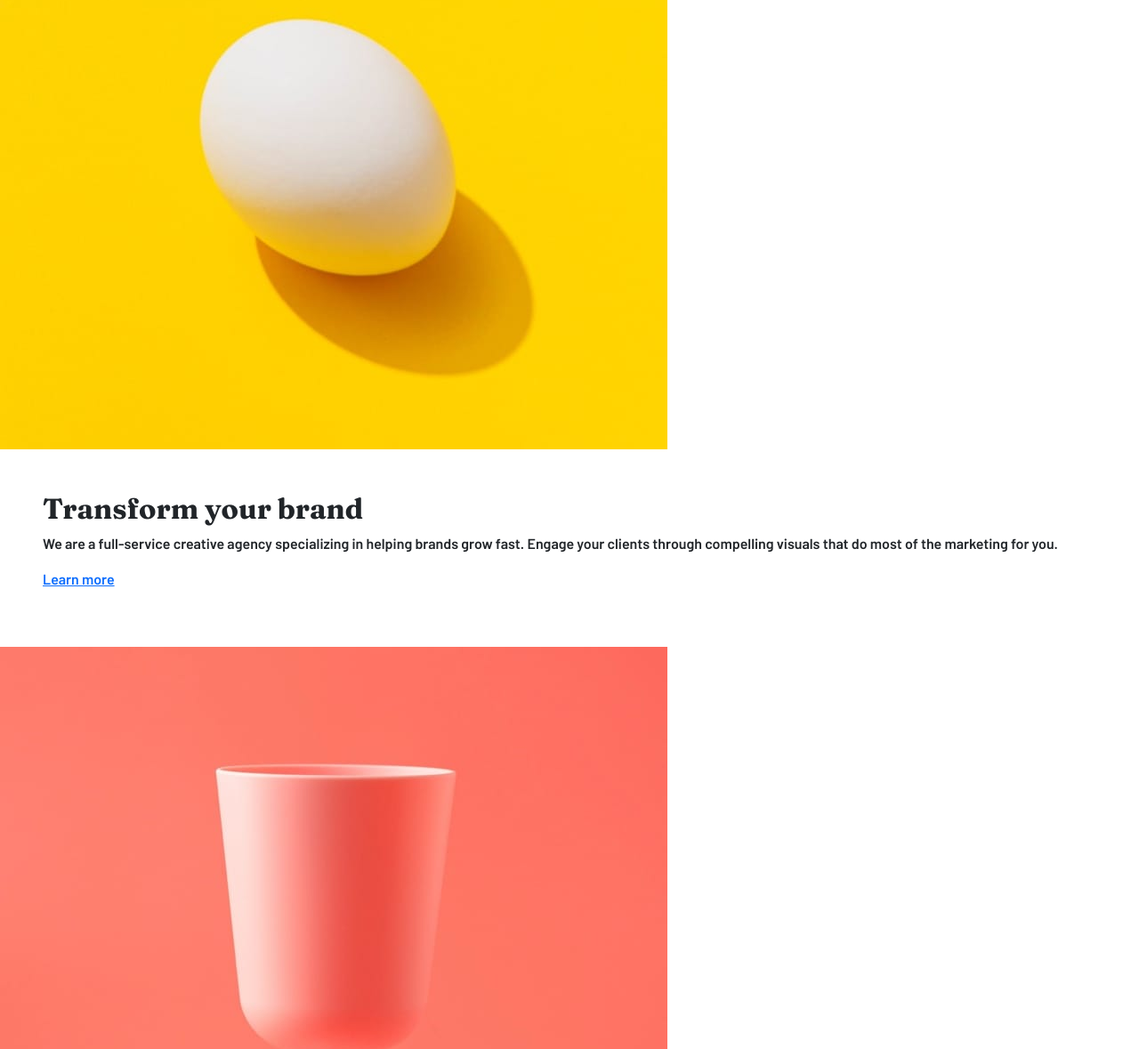
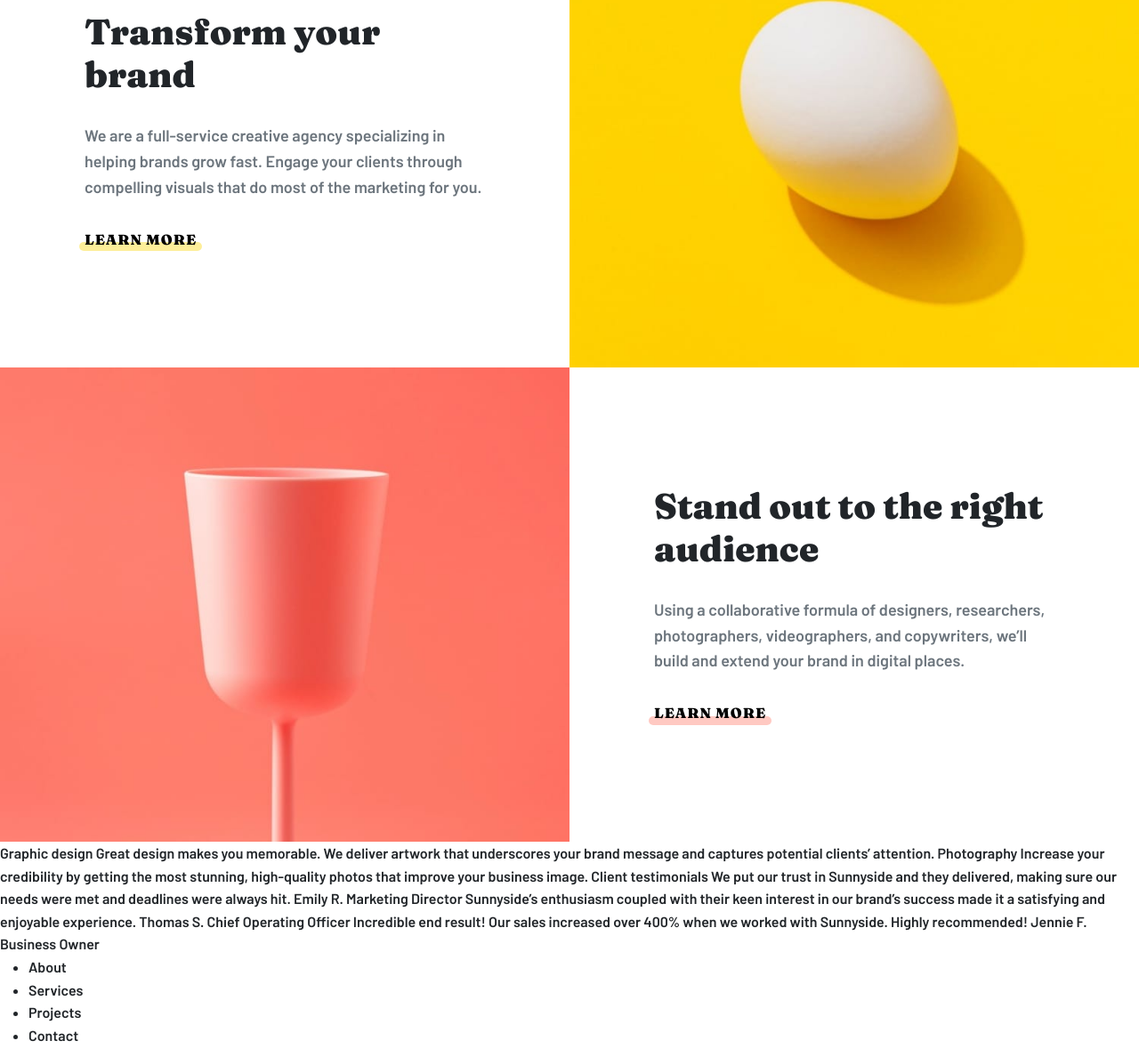
Before and after one commit to byronbyron/sunnyside-agency-landing-page, a website: page index.html in a window 1280 px wide. Shown: the part 839-2018 px from the top of the page at 89% size. Drawn offline with Linux system fonts and the light colour scheme.

Commit message:
Add styles for two column image content layout

```diff
--- a/index.html
+++ b/index.html
@@ -63,30 +63,50 @@
 
   <main>
     <section>
-      <div>
-        <img src="./images/mobile/image-transform.jpg" alt="" class="img-fluid">
-      </div>
+      <div class="row g-0">
+        <div class="col-lg-6 order-lg-2">
+          <img src="./images/mobile/image-transform.jpg" alt="" class="img-fluid w-100 h-100">
+        </div>
 
-      <div class="bg-white p-5">
-        <h2>Transform your brand</h2>
+        <div class="col-lg-6 bg-white order-lg-1">
+          <div class="p-10 text-center text-lg-start d-flex flex-column justify-content-center h-100">
+            <div class="col-inner">
+              <h2 class="mb-30">Transform your brand</h2>
 
-        <p>We are a full-service creative agency specializing in helping brands grow fast. Engage your clients through compelling visuals that do most of the marketing for you.</p>
+              <p class="text-muted text-md">We are a full-service creative agency specializing in helping brands grow fast. Engage your clients through compelling visuals that do most of the marketing for you.</p>
 
-        <p><a href="#">Learn more</a></p>
+              <p>
+                <a href="#" class="more-link">
+                  <span>Learn more</span>
+                </a>
+              </p>
+            </div>
+          </div>
+        </div>
       </div>
     </section>
 
     <section>
-      <div>
-        <img src="./images/mobile/image-stand-out.jpg" alt="" class="img-fluid">
-      </div>
+      <div class="row g-0">
+        <div class="col-lg-6">
+          <img src="./images/mobile/image-stand-out.jpg" alt="" class="img-fluid w-100">
+        </div>
 
-      <div>
-        <h2>Stand out to the right audience</h2>
+        <div class="col-lg-6 bg-white">
+          <div class="p-10 text-center text-lg-start d-flex flex-column justify-content-center h-100">
+            <div class="col-inner">
+              <h2 class="mb-30">Stand out to the right audience</h2>
 
-        <p>Using a collaborative formula of designers, researchers, photographers, videographers, and copywriters, we’ll build and extend your brand in digital places.</p>
+              <p class="text-muted text-md">Using a collaborative formula of designers, researchers, photographers, videographers, and copywriters, we’ll build and extend your brand in digital places.</p>
 
-        <p><a href="#">Learn more</a></p>
+              <p>
+                <a href="#" class="more-link more-link--red">
+                  <span>Learn more</span>
+                </a>
+              </p>
+            </div>
+          </div>
+        </div>
       </div>
     </section>
 
--- a/src/scss/components/_base.scss
+++ b/src/scss/components/_base.scss
@@ -2,7 +2,72 @@ body {
     font-family: $font-family-base;
 }
 
-h1 {
-    font-family: $headings-font-family;
+h1,
+h2 {
     font-weight: 900;
 }
+
+.text-md {
+    font-size: 1.125rem;
+}
+
+.mb-30 {
+    margin-bottom: 1.875rem;
+}
+
+.p-10 {
+    padding: 15% 10% 10%;
+}
+
+.col-inner {
+    max-width: 450px;
+    margin-left: auto;
+    margin-right: auto;
+}
+
+.more-link {
+    font-family: $headings-font-family;
+    font-size: 1rem;
+    font-weight: 900;
+    display: inline-block;
+    padding: 1rem 0;
+    color: $black;
+    text-transform: uppercase;
+    letter-spacing: 0.0625rem;
+    text-decoration: none;
+    position: relative;
+
+    &::after {
+        content: "";
+        display: block;
+        height: 0.625rem;
+        background-color: $yellow;
+        border-radius: 5px;
+        position: absolute;
+        bottom: 1rem;
+        left: -0.375rem;
+        right: -0.375rem;
+        opacity: 0.4;
+        transition: opacity 0.15s ease-in-out;
+    }
+
+    &:hover,
+    &:active {
+        color: $black;
+
+        &::after {
+            opacity: 1;
+        }
+    }
+
+    span {
+        position: relative;
+        z-index: 10;
+    }
+}
+
+.more-link--red {
+    &::after {
+        background-color: $red;
+    }
+}
--- a/src/scss/variables.scss
+++ b/src/scss/variables.scss
@@ -9,6 +9,8 @@ $container-padding-x: 1.5rem;
 $font-family-base: 'Barlow', sans-serif;
 $headings-font-family: 'Fraunces', serif;
 
+$line-height-base: 1.6;
+
 $h1-font-size: 4.5rem;
-$h2-font-size: 2rem;
+$h2-font-size: 2.5rem;
 $h3-font-size: 1.875rem;
```
Also changed, not shown: css/app.css.
